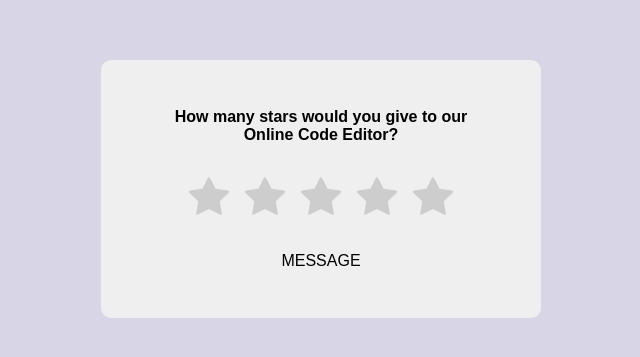
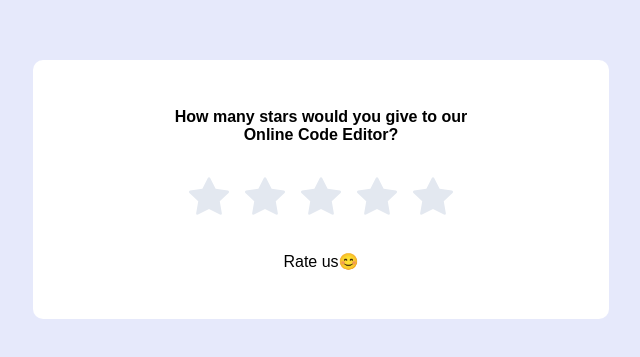
Before and after one commit to himanshukharwar/Frontend-Practice, a React (Create React App) app: page / in a window 1280 px wide. Shown: the part 211-568 px from the top of the page, without its empty margins (319-959 px from the left). Built offline with nearby package versions, Linux system fonts and the light colour scheme.

Commit message:
updated messages

```diff
--- a/src/StarRating.js
+++ b/src/StarRating.js
@@ -1,7 +1,7 @@
 import { useState } from "react";
 
 const starRatingComponentStyle = {
-  background: "rgb(239, 239, 239)",
+  background: "#FFFFFF",
   padding: "3rem",
   borderRadius: "10px",
   fontFamily: "sans-serif",
@@ -21,14 +21,14 @@ const starContainerStyle = {
 };
 
 const starStyle = {
-  fill: "rgb(205, 205, 205)",
   margin: "0.5rem",
   display: "inline",
   cursor: "pointer",
 };
 
-const message = {
-  fontSize: "0.8rem",
+const messageStyle = {
+  fontSize: "1rem",
+  width: "30rem",
 };
 
 export default function StarRating({ maxStars = 5 }) {
@@ -52,7 +52,7 @@ export default function StarRating({ maxStars = 5 }) {
             full={rating >= i + 1} />
           ))}
         </div>
-        <Message />
+        <Message rating={rating}/>
       </div>
     </div>
   );
@@ -65,7 +65,7 @@ function Star({ onRate, full }) {
         <svg
           width="40"
           height="40"
-          fill="rgb(255, 204, 0)"
+          fill="#FBCD16"
           // stroke="#000"
           viewBox="0 0 16 16"
         >
@@ -75,7 +75,7 @@ function Star({ onRate, full }) {
         <svg
           width="40"
           height="40"
-          fill="rgb(205, 205, 205)"
+          fill="#E3E8F0"
           // stroke="#000"
           viewBox="0 0 16 16"
         >
@@ -93,6 +93,15 @@ function Star({ onRate, full }) {
 // 4. 2-star rating: We apologize for the inconvenience you experienced. We appreciate your feedback and would like to work with you to address any issues.
 // 5. 1-star rating: We're sorry to hear that you had a bad experience. We would like to learn more about what happened and how we can make things right.
 
-function Message() {
-  return <div styles={message}>MESSAGE</div>;
+function Message({ rating }) {
+  const messages = {
+    1: "We're sorry to hear that you had a bad experience. We would like to learn more about what happened and how we can make things right.",
+    2: "We apologize for the inconvenience you experienced. We appreciate your feedback and would like to work with you to address any issues.",
+    3: "Thank you for your feedback. We're sorry to hear that your experience wasn't perfect. We would love to hear more about your concerns to see how we can improve.",
+    4: "Thank you for your positive feedback! We're glad to know that you had a great experience and we appreciate your support.",
+    5: "Excellent! We're thrilled to hear you had such a positive experience. Thank you for choosing our product/service.",
+  }
+
+
+  return <div style={messageStyle}>{rating ? messages[rating] : "Rate us😊"}</div>;
 }
--- a/src/index.css
+++ b/src/index.css
@@ -13,7 +13,7 @@ body {
 
 .App {
   /* margin-top: 35%;  */
-  background: rgb(216, 213, 231);
+  background: #E6E9FB;
   height: 100vh;
   width: 100vw;
   display: flex;
```
